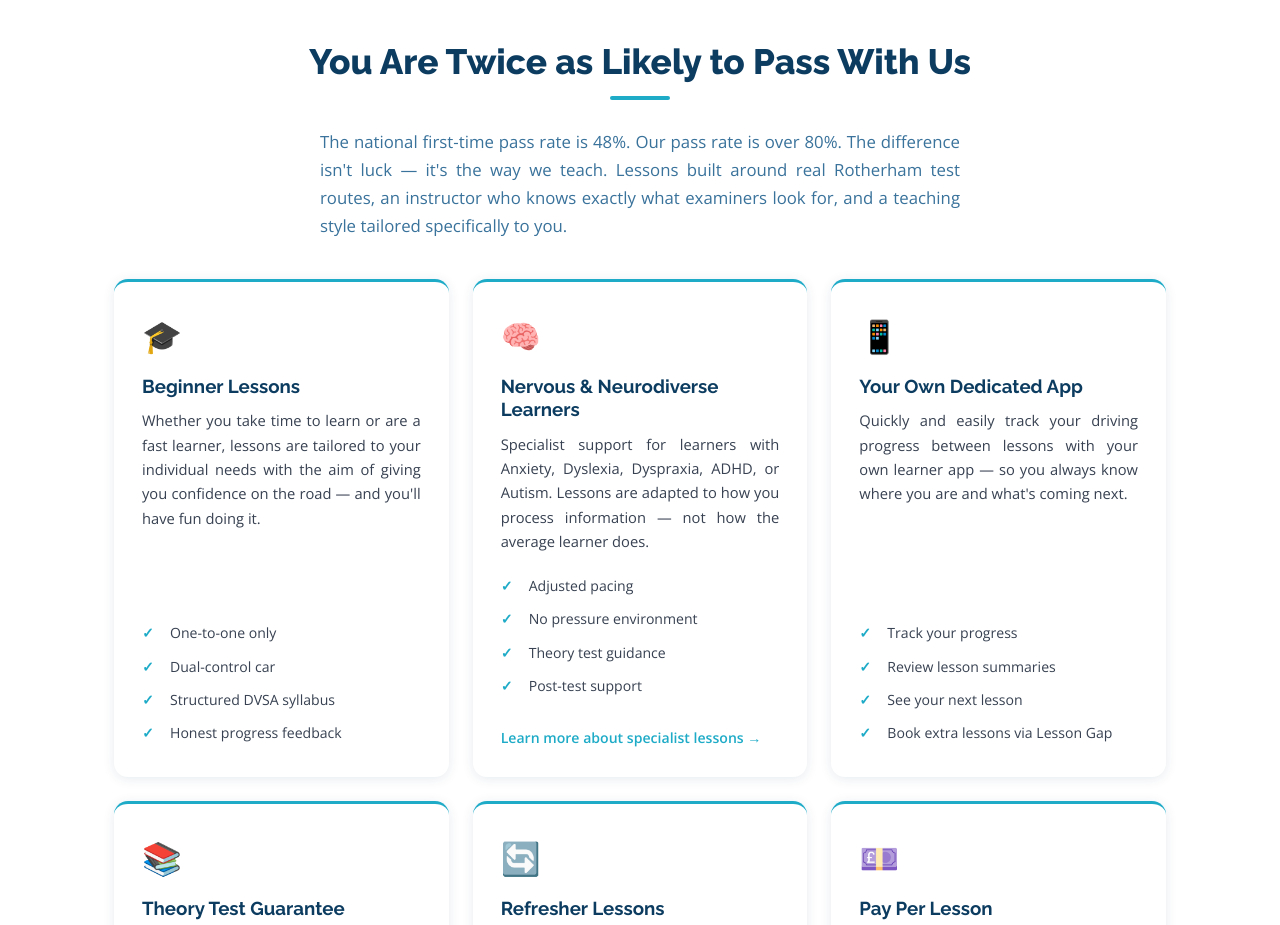
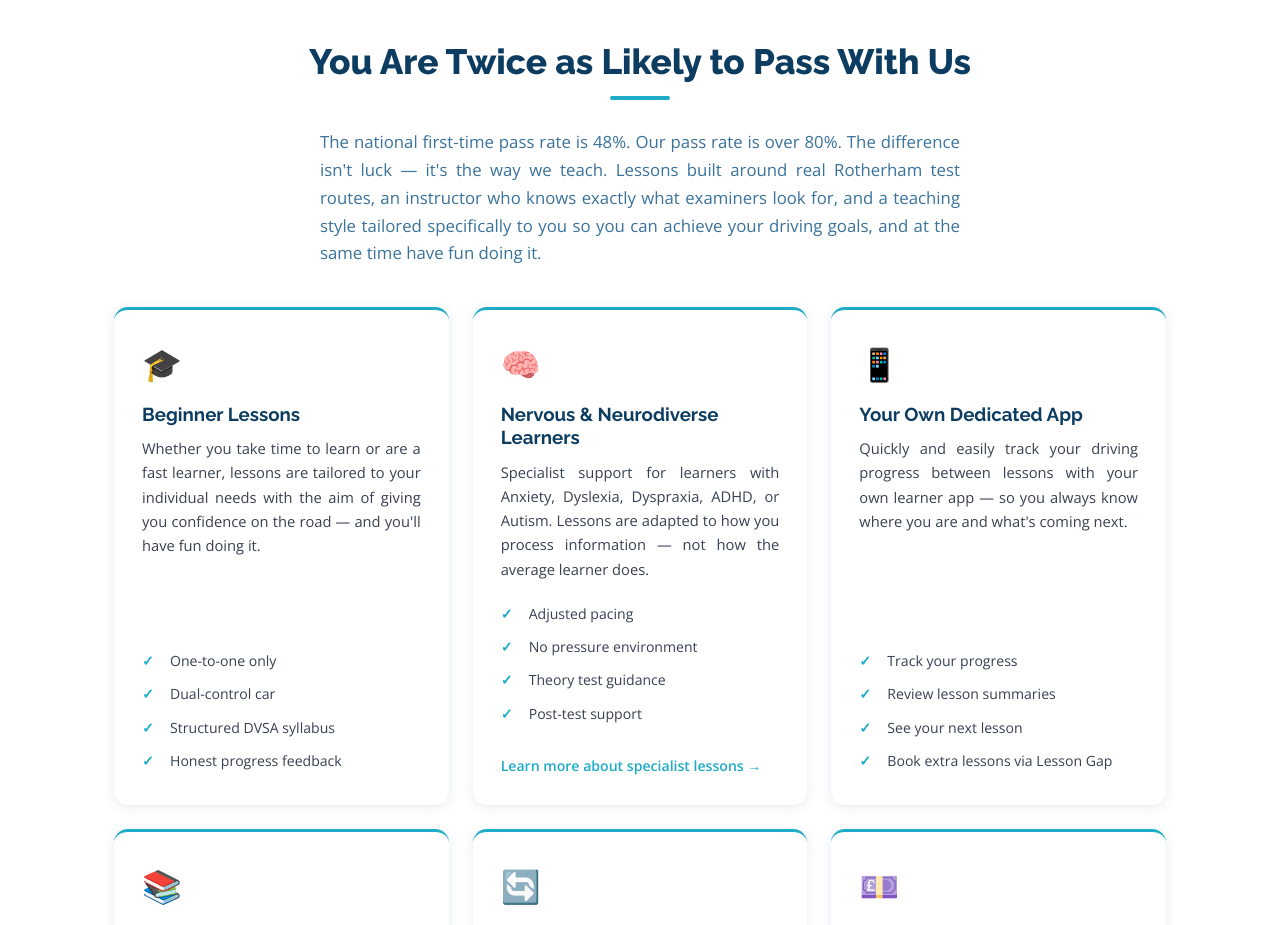
Before and after one commit to mikehinton-wq/mods-website, a React (Vite) app: page / in a window 1280 px wide. Shown: the part 1580-2505 px from the top of the page. Built offline with nearby package versions, Linux system fonts and the light colour scheme.

Commit message:
Update site

```diff
--- a/src/pages/Home.jsx
+++ b/src/pages/Home.jsx
@@ -324,7 +324,7 @@ export default function Home() {
             <h2 className="section-title">You Are Twice as Likely to Pass With Us</h2>
             <div className="divider center" />
             <p className="section-subtitle">
-              The national first-time pass rate is 48%. Our pass rate is over 80%. The difference isn't luck — it's the way we teach. Lessons built around real Rotherham test routes, an instructor who knows exactly what examiners look for, and a teaching style tailored specifically to you.
+              The national first-time pass rate is 48%. Our pass rate is over 80%. The difference isn't luck — it's the way we teach. Lessons built around real Rotherham test routes, an instructor who knows exactly what examiners look for, and a teaching style tailored specifically to you so you can achieve your driving goals, and at the same time have fun doing it.
             </p>
           </div>
           <div style={{ display: 'grid', gridTemplateColumns: 'repeat(auto-fit, minmax(300px, 1fr))', gap: 24 }}>
```
